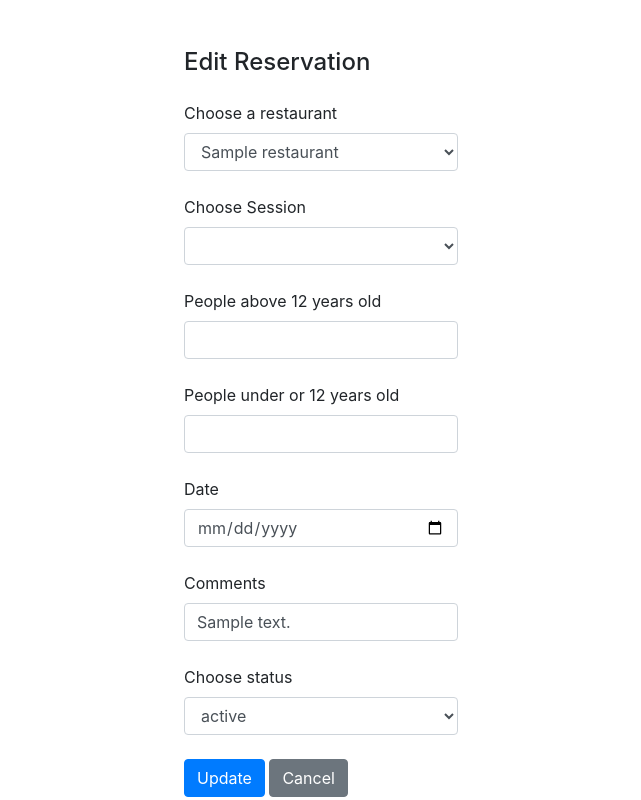
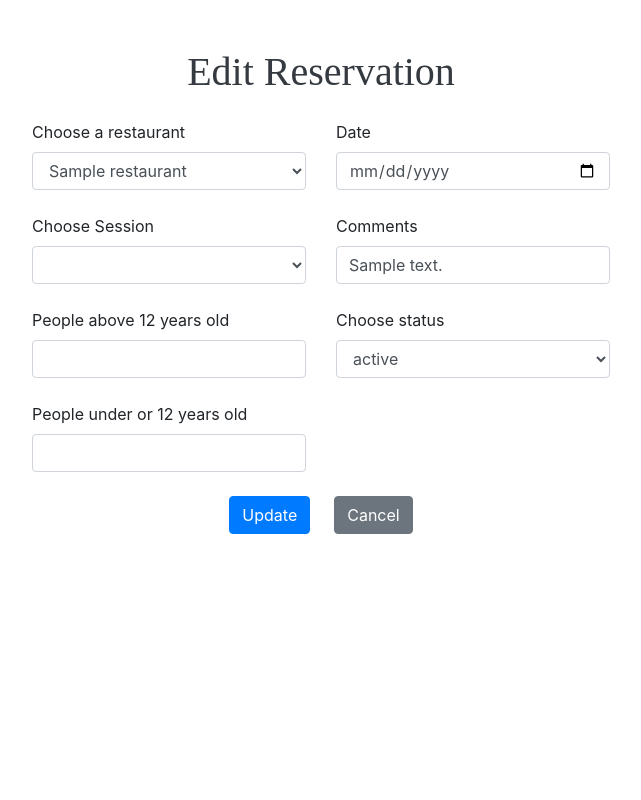
Before and after one commit to JunYuiFeng/HaarlemFestival-Website-Project, a PHP site: the page made by app/views/cms/editreservation.php in a window 1280 px wide. Shown: the whole page, without its empty margins (319-960 px from the left). Run offline with PHP 8.4, Linux system fonts and the light colour scheme; the template is opened without the code that fills it: most values are stand-ins (such as "Sample title", 1, 10 or a date in 2020); data that the repository does not hold is empty; some libraries are stand-ins or nearby versions; some web fonts are replaced.

Commit message:
cms frontend improvments

```diff
--- a/app/views/cms/addrestaurant.php
+++ b/app/views/cms/addrestaurant.php
@@ -17,7 +17,7 @@
     <?php include_once("header.php"); ?>
 
     <div class="container d-flex flex-column justify-content-center align-items-center" id="addRestaurantPage">
-        <h1 class="text-center my-4"><?php echo (isset($_GET['edit'])) ? "Edit Restaurant" : "Add New Restaurant"; ?></h1>
+        <h1 class="text-center my-4 fw-bolder text-dark ff-alata display-5"><?php echo (isset($_GET['edit'])) ? "Edit Restaurant" : "Add New Restaurant"; ?></h1>
         <button class="btn btn-outline-success px-3 py-2 align-self-start" onclick="document.location.href='managerestaurants'">Back</button>
 
         <form action="" method="post" class="col-12 px-0 d-flex flex-column align-items-center" enctype="multipart/form-data">
--- a/app/views/cms/editpagecontent.php
+++ b/app/views/cms/editpagecontent.php
@@ -13,7 +13,7 @@
     <?php include_once("header.php"); ?>
 
     <div class="container">
-        <h1 class="text-center">Content Managing System</h1>
+        <h1 class="text-center fw-bolder text-dark ff-alata display-5">Content Managing System</h1>
 
         <button class="btn btn-outline-success px-3 my-4 py-3"  onclick="document.location.href='index'">Back</button>
         <button class="btn btn-warning px-5 my-4 py-3" id="previewBtn" onclick="previewContent(this)">Preview</button>
--- a/app/views/cms/editreservation.php
+++ b/app/views/cms/editreservation.php
@@ -5,15 +5,17 @@
     <meta charset="UTF-8">
     <meta http-equiv="X-UA-Compatible" content="IE=edge">
     <meta name="viewport" content="width=device-width, initial-scale=1.0">
+    <link rel="stylesheet" type="text/css" href="/css/style.css" />
     <link rel="stylesheet" href="https://cdn.jsdelivr.net/npm/bootstrap@4.3.1/dist/css/bootstrap.min.css" integrity="sha384-ggOyR0iXCbMQv3Xipma34MD+dH/1fQ784/j6cY/iJTQUOhcWr7x9JvoRxT2MZw1T" crossorigin="anonymous">
-    <title>edit reservation</title>
+    <title>Edit Reservation</title>
 </head>
 
 <body>
     <div class="container d-flex justify-content-center">
         <form action="updateReservation" method="POST">
-            <h4 class="mt-5 mb-4">Edit Reservation</h4>
-
+            <h1 class="mt-5 mb-4 fw-bolder text-center text-dark ff-alata display-5">Edit Reservation</h1>
+            <div class="d-flex">
+                <div class="col-6">
                     <label for="">Choose a restaurant</label>
                     <select name="restaurant" id="restaurant" class="form-control">
                         <?php foreach ($restaurants as $restaurant) { ?>
@@ -30,6 +32,8 @@
                     <label for="">People under or 12 years old</label>
                     <input type="number" name="amountUnderOr12" class="form-control" value="<?= $reservation->getAmountUnderOr12() ?>"><br>
 
+                </div>
+                <div class="col-6">
                     <label for="">Date</label>
                     <input type="date" name="date" value="<?= $reservation->getDate() ?>" class="form-control"><br>
 
@@ -40,13 +44,15 @@
                     <select name="status" id="status" class="form-control">
                         <option value="active">active</option>
                         <option value="unactive">unactive</option>
-            </select><br>
-
+                    </select>
                     <input type="hidden" name="id" value="<?= $reservation->getId() ?>">
-
-            <input type="submit" class="btn btn-primary" value="Update">
+                </div>
+            </div>
+            <div class="d-flex justify-content-center ">
+                <input type="submit" class="btn btn-primary mr-4" value="Update">
 
                 <a href="managereservations" class="btn btn-secondary">Cancel</a>
+            </div>
         </form>
     </div>
 
--- a/app/views/cms/manageapikeys.php
+++ b/app/views/cms/manageapikeys.php
@@ -17,7 +17,7 @@
     <?php include_once("header.php"); ?>
 
     <div class="px-5">
-        <h1 class="text-center py-2">API Keys Overview</h1>
+        <h1 class="text-center py-2 fw-bolder text-dark ff-alata display-5">API Keys Overview</h1>
         <div class="d-flex align-items-center">
             <form action="" method="post" class="col-3">
                 <button type="submit" name="createKey" class="btn btn-yellow-gradient my-4 py-3" onclick="location.href='manageSessions#addSession'">Create new API Key</button>
--- a/app/views/cms/managedance.php
+++ b/app/views/cms/managedance.php
@@ -15,7 +15,7 @@
 
 <body>
     <div class="px-6">
-        <h1 class="text-center py-2">Dance Overview</h1>
+        <h1 class="text-center py-2 fw-bolder text-dark ff-alata display-5">Dance Overview</h1>
         <table class="table table-bordered table-striped table-hover">
             <h3>Venue</h3>
             <thead>
--- a/app/views/cms/manageorders.php
+++ b/app/views/cms/manageorders.php
@@ -18,7 +18,7 @@
     <?php include_once("header.php"); ?>
 
     <div class="px-5">
-        <h1 class="text-center">Orders Overview</h1>
+        <h1 class="text-center fw-bolder text-dark ff-alata display-5">Orders Overview</h1>
 
         <button class="btn btn-primary" onclick="convertTableToCSV()">
             download CSV
--- a/app/views/cms/managereservations.php
+++ b/app/views/cms/managereservations.php
@@ -14,7 +14,7 @@
     <?php include_once("header.php"); ?>
 
     <div class="container">
-        <h1 class="mb-5 d-flex justify-content-center">Reservation Overview</h1>
+        <h1 class="mb-5 d-flex justify-content-center fw-bolder text-dark ff-alata display-5">Reservation Overview</h1>
         <table class="table table-bordered table-striped table-hover">
             <thead>
                 <tr>
--- a/app/views/cms/managerestaurants.php
+++ b/app/views/cms/managerestaurants.php
@@ -17,7 +17,7 @@
     <?php include_once("header.php"); ?>
 
     <div class="px-5">
-        <h1 class="text-center">Restaurants Overview</h1>
+        <h1 class="text-center fw-bolder text-dark ff-alata display-5">Restaurants Overview</h1>
 
 
         <button class="btn btn-yellow-gradient my-4 py-3" onclick="location.href = 'addrestaurant'">Add new restaurant</button>
--- a/app/views/cms/managesessions.php
+++ b/app/views/cms/managesessions.php
@@ -17,7 +17,7 @@
     <?php include_once("header.php"); ?>
 
     <div class="px-5">
-        <h1 class="text-center">Restaurant Sessions Overview</h1>
+        <h1 class="text-center fw-bolder text-dark ff-alata display-5">Restaurant Sessions Overview</h1>
 
         <button class="btn btn-yellow-gradient my-4 py-3" onclick="location.href='manageSessions#addSession'">Add new session</button>
 
--- a/app/views/cms/manageusers.php
+++ b/app/views/cms/manageusers.php
@@ -17,7 +17,7 @@
     <?php include_once("header.php"); ?>
 
     <div class="container">
-        <h1 class="text-center my-4">Manage Users</h1>
+        <h1 class="text-center my-4 fw-bolder text-dark ff-alata display-5">Manage Users</h1>
         <div class="row">
             <input class="p-1 col-3" type="text" id="searchInput" placeholder="Search username...">
             <div class="col-7"></div>
```
Lines whose indentation alone changed are shown as unchanged.
